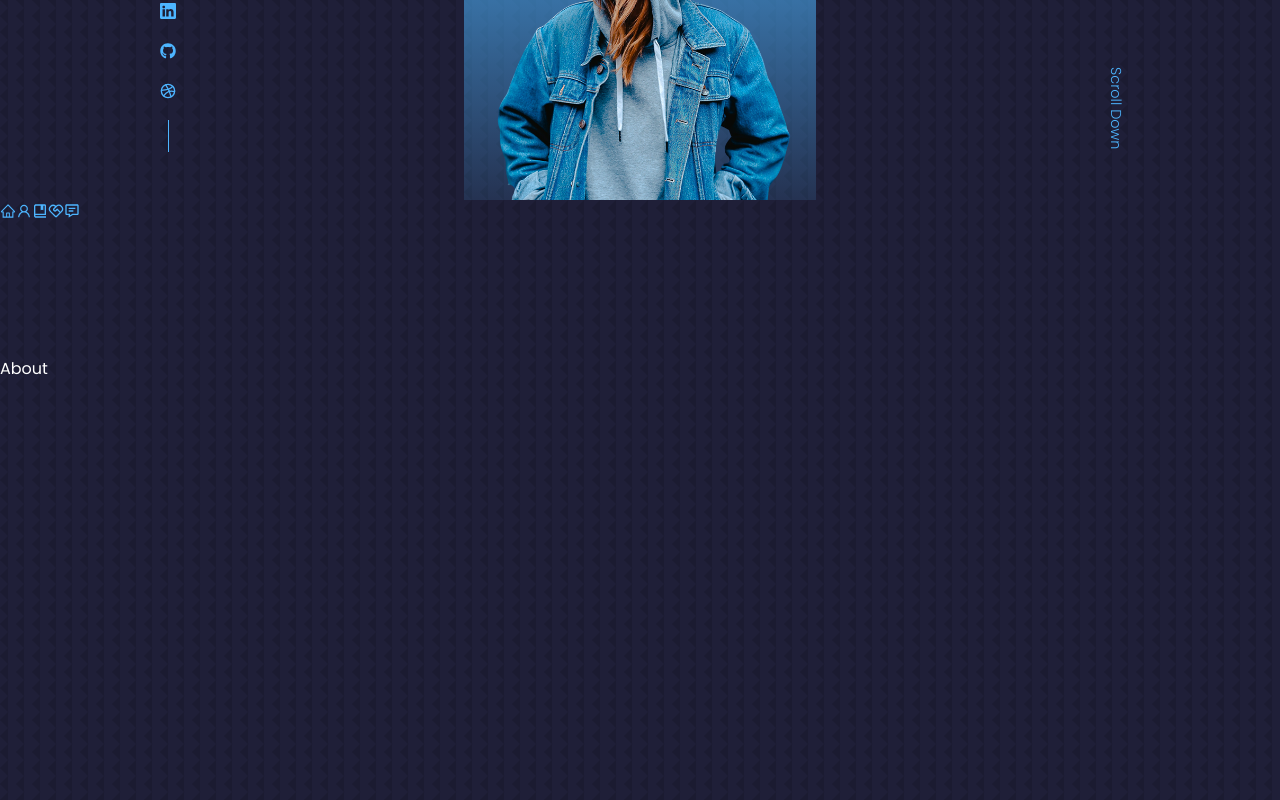
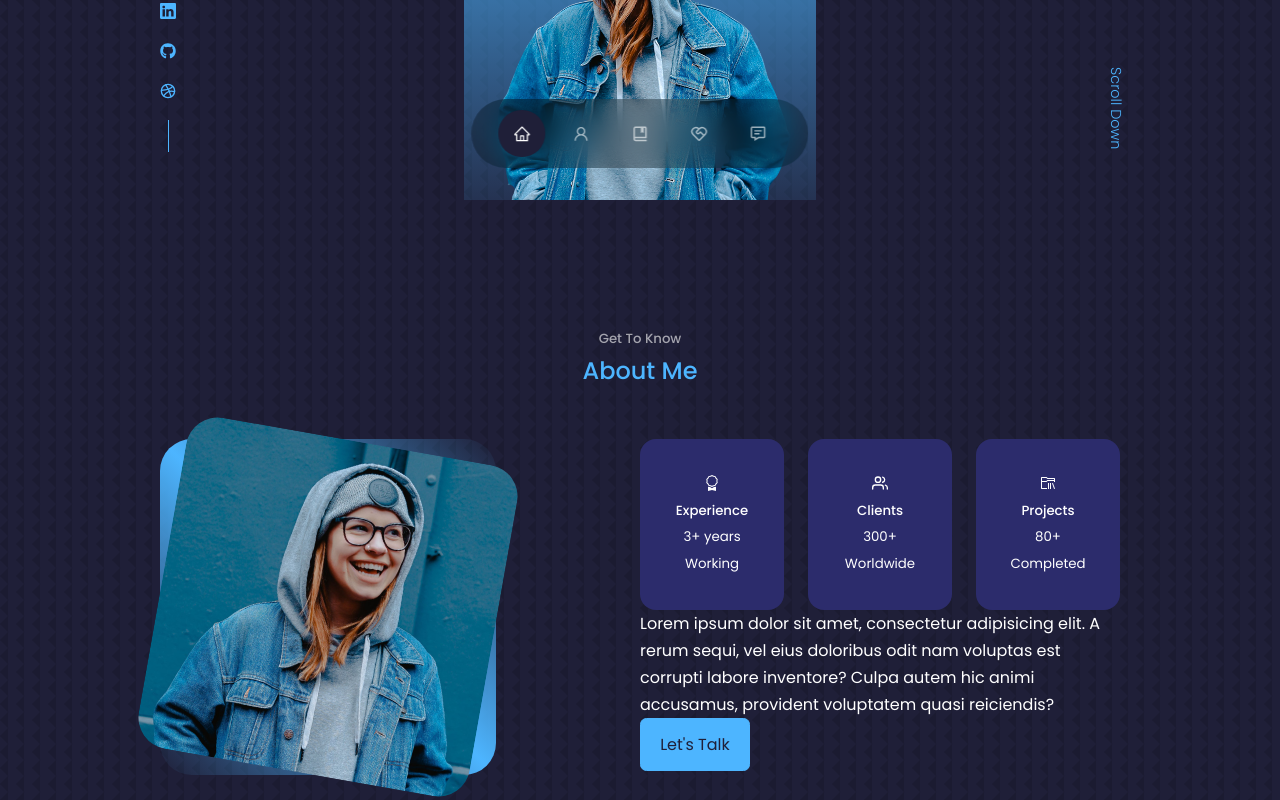
Before and after one commit to jvrlpzd/portfolio, a React (Create React App) app: page / in a window 1280 px wide. Shown: the part 600-1400 px from the top of the page. Built offline with nearby package versions, Linux system fonts and the light colour scheme.

Commit message:
Added styles to nav bar + most of about's section

```diff
--- a/src/components/about/About.jsx
+++ b/src/components/about/About.jsx
@@ -1,10 +1,56 @@
-import React from 'react'
-import './about.css';
+import React from "react";
+import "./about.css";
+import ME from "../../assets/me-about.jpg";
+import { BsAward } from "react-icons/bs";
+import { FiUsers } from "react-icons/fi";
+import { VscFolderLibrary } from "react-icons/vsc";
 
 const About = () => {
   return (
-    <section id="about">About</section>
-  )
-}
+    <section id="about">
+      <h5>Get To Know</h5>
+      <h2>About Me</h2>
 
-export default About
+      <div className="container about__container">
+        <div className="about__me">
+          <div className="about__me-image">
+            <img src={ME} alt="About image" />
+          </div>
+        </div>
+
+        <div className="about__content">
+          <div className="about__cards">
+            <article className="about__card">
+              <BsAward className="about__icon" />
+              <h5>Experience</h5>
+              <small>3+ years Working</small>
+            </article>
+
+            <article className="about__card">
+              <FiUsers className="about__icon" />
+              <h5>Clients</h5>
+              <small>300+ Worldwide</small>
+            </article>
+
+            <article className="about__card">
+              <VscFolderLibrary ClassName="about__icon" />
+              <h5>Projects</h5>
+              <small>80+ Completed</small>
+            </article>
+          </div>
+
+          <p>
+            Lorem ipsum dolor sit amet, consectetur adipisicing elit. A rerum
+            sequi, vel eius doloribus odit nam voluptas est corrupti labore
+            inventore? Culpa autem hic animi accusamus, provident voluptatem
+            quasi reiciendis?
+          </p>
+
+          <a href="#contact" className="btn btn-primary">Let's Talk</a>
+        </div>
+      </div>
+    </section>
+  );
+};
+
+export default About;
--- a/src/components/about/about.css
+++ b/src/components/about/about.css
@@ -0,0 +1,52 @@
+.about__container {
+    display: grid;
+    grid-template-columns: 35% 50%;
+    gap: 15%;
+}
+
+.about__me {
+    width: 100%;
+    aspect-ratio: 1/1;
+    border-radius: 2rem;
+    background: linear-gradient(
+        45deg,
+        transparent,
+        var(--color-primary),
+         transparent);
+    display: grid;
+    place-items: center;
+}
+
+.about__me-image {
+    border-radius: 2rem;
+    overflow: hidden;
+    transform: rotate(10deg);
+    transition: var(--transition);
+}
+
+.about__me-image:hover {
+    transform: rotate(0deg);
+}
+
+.about__cards {
+    display: grid;
+    grid-template-columns: repeat(3, 1fr);
+    gap: 1.5rem;
+}
+
+.about__card {
+    background: var(--color-bg-variant);
+    border: 1px solid transparent;
+    border-radius: 1rem;
+    padding: 2rem;
+    text-align: center;
+    transition: var(--transition)
+}
+
+.about__card:hover {
+    background: transparent;
+    border-color: var(--color-primary-variant);
+    cursor: default;
+
+
+}
--- a/src/components/nav/Nav.jsx
+++ b/src/components/nav/Nav.jsx
@@ -5,15 +5,17 @@
 import {BiBookBookmark} from 'react-icons/bi'
 import {RiServiceLine} from 'react-icons/ri'
 import {BiMessageDetail} from 'react-icons/bi'
+import { useState } from 'react';
 
 const Nav = () => {
+  const [activeNav, setActiveNav] = useState('#')
   return (
     <nav>
-      <a href="#"><AiOutlineHome /></a>
-      <a href="#about"><AiOutlineUser/></a>
-      <a href="#experience"><BiBookBookmark/></a>
-      <a href="#services"><RiServiceLine/></a>
-      <a href="#contact"><BiMessageDetail/></a>
+      <a href="#" onClick={() => setActiveNav('#')} className={activeNav === "#" ? 'active' : ''}><AiOutlineHome /></a>
+      <a href="#about" onClick={() => setActiveNav('#about')} className={activeNav === "#about" ? 'active' : ''}><AiOutlineUser/></a>
+      <a href="#experience" onClick={() => setActiveNav('#experience')} className={activeNav === "#experience" ? 'active' : ''}><BiBookBookmark/></a>
+      <a href="#services" onClick={() => setActiveNav('#services')} className={activeNav === "#services" ? 'active' : ''}><RiServiceLine/></a>
+      <a href="#contact" onClick={() => setActiveNav('#contact')} className={activeNav === "#contact" ? 'active' : ''}><BiMessageDetail/></a>
     </nav>
   )
 }
--- a/src/components/nav/nav.css
+++ b/src/components/nav/nav.css
@@ -0,0 +1,33 @@
+nav {
+    background: rgba( 0, 0, 0, 0.3);
+    width: max-content;
+    display: block;
+    padding: 0.7rem 1.7rem;
+    z-index: 2;
+    position: fixed;
+    left: 50%;
+    transform: translateX(-50%);
+    bottom: 2rem;
+    display: flex;
+    gap: 0.8rem;
+    border-radius: 3rem;
+    backdrop-filter: blur(15px);
+}
+
+nav a {
+    background: transparent;
+    padding: 0.9rem;
+    border-radius: 50%;
+    display: flex;
+    color: var(--color-light);
+    font-size: 1.1rem;
+}
+
+nav a:hover {
+    background: rgba(0, 0, 0, 0.3);
+}
+
+nav a.active {
+    background: var(--color-bg);
+    color: var(--color-white);
+}
--- a/src/index.css
+++ b/src/index.css
@@ -69,7 +69,7 @@
 }
 
 section > h2 {
-    color: vare(--color-primary);
+    color: var(--color-primary);
     margin-bottom: 3rem;
 }
 
```
